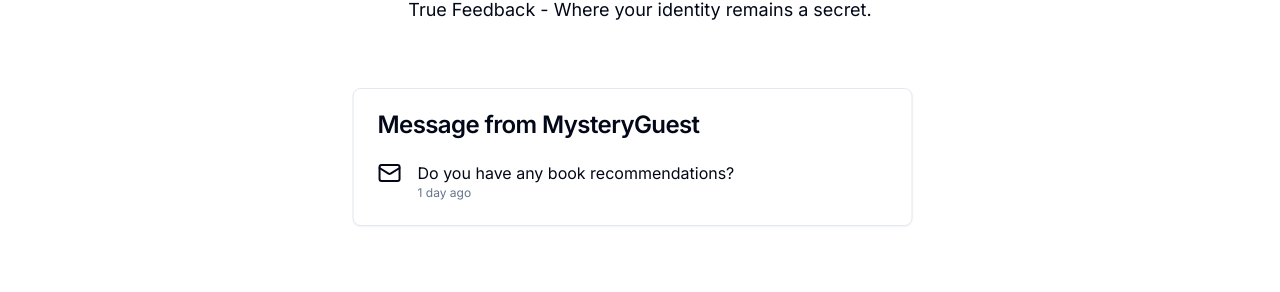
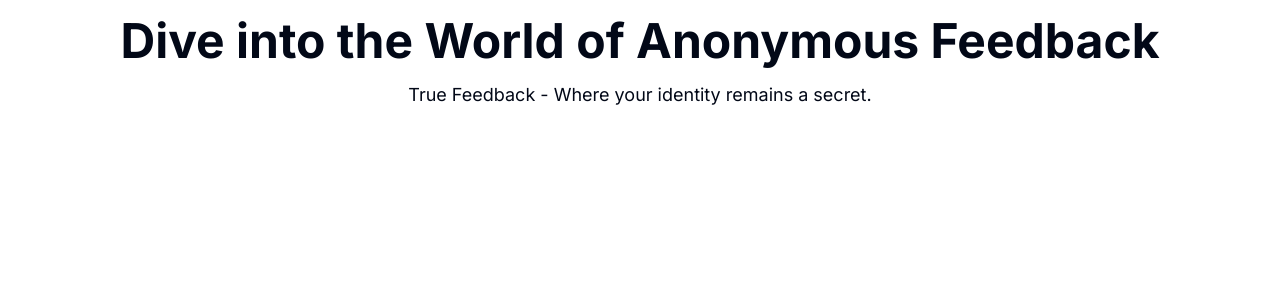
Before and after one commit to DaduDev/feedbackapp, a Next.js app: page / in a window 1280 px wide. Shown: the part 321-613 px from the top of the page. Built offline with nearby package versions, Linux system fonts and the light colour scheme; no server answers.

Commit message:
Removed the carsoul

```diff
--- a/src/app/(app)/page.tsx
+++ b/src/app/(app)/page.tsx
@@ -1,15 +1,4 @@
 'use client';
-import { Mail } from 'lucide-react'; // Assuming you have an icon for messages
-import { Card, CardContent, CardHeader, CardTitle } from '@/components/ui/card';
-import Autoplay from 'embla-carousel-autoplay';
-import messages from '@/messages.json';
-
-import {
-  Carousel,
-  CarouselContent,
-  CarouselItem,
-
-} from '@/components/ui/carousel';
 
 export default function Home() {
   return (
@@ -25,32 +14,6 @@
           </p>
         </section>
 
-        {/* Carousel for Messages */}
-        <Carousel
-          plugins={[Autoplay({ delay: 2000 })]}
-          className="w-full max-w-lg md:max-w-xl"
-        >
-          <CarouselContent>
-            {messages.map((message, index) => (
-              <CarouselItem key={index} className="p-4">
-                <Card>
-                  <CardHeader>
-                    <CardTitle>{message.title}</CardTitle>
-                  </CardHeader>
-                  <CardContent className="flex flex-col md:flex-row items-start space-y-2 md:space-y-0 md:space-x-4">
-                    <Mail className="flex-shrink-0" />
-                    <div>
-                      <p>{message.content}</p>
-                      <p className="text-xs text-muted-foreground">
-                        {message.received}
-                      </p>
-                    </div>
-                  </CardContent>
-                </Card>
-              </CarouselItem>
-            ))}
-          </CarouselContent>
-        </Carousel>
       </main>
 
       {/* Footer */}
--- a/src/types/next-auth.d.ts
+++ b/src/types/next-auth.d.ts
@@ -1,4 +1,4 @@
-import 'next-auth';
+declare module 'zod';import 'next-auth';
 
 declare module 'next-auth' {
   interface Session {
--- /dev/null
+++ b/src/types/zod.d.ts
@@ -0,0 +1,4 @@
+declare module 'zod' {
+    const zod: any;
+    export = zod;
+  }
```
